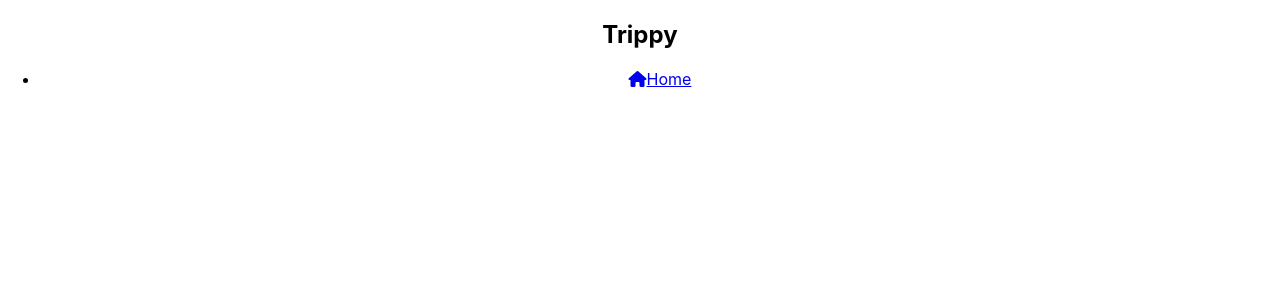
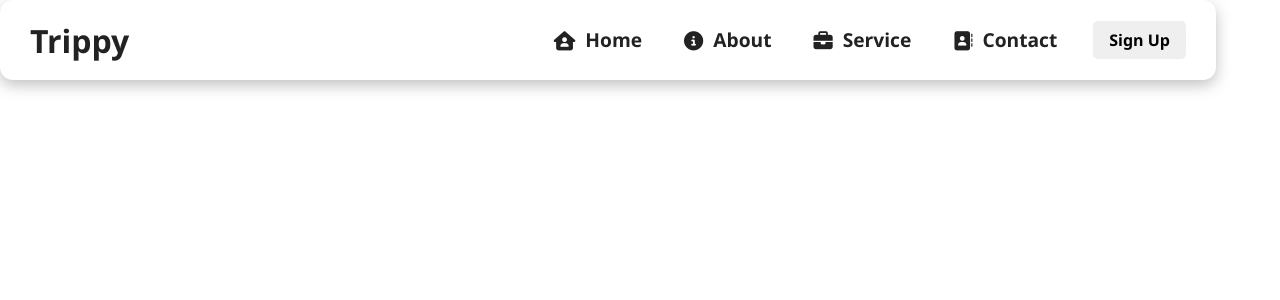
Before and after one commit to DilankaRW/Travel-Web, a React (Create React App) app: page / in a window 1280 px wide. Shown: the top 300 px of the page. Built offline with nearby package versions, Linux system fonts and the light colour scheme.

Commit message:
Navbar Commit

```diff
--- a/src/App.css
+++ b/src/App.css
@@ -1,38 +1,11 @@
+*{
+  margin: 0;
+  padding: 0;
+  box-sizing: border-box;
+  font-family: 'Segoe UI', Tahoma, Geneva, Verdana, sans-serif;
+
+}
+
 .App {
   text-align: center;
 }
-
-.App-logo {
-  height: 40vmin;
-  pointer-events: none;
-}
-
-@media (prefers-reduced-motion: no-preference) {
-  .App-logo {
-    animation: App-logo-spin infinite 20s linear;
-  }
-}
-
-.App-header {
-  background-color: #282c34;
-  min-height: 100vh;
-  display: flex;
-  flex-direction: column;
-  align-items: center;
-  justify-content: center;
-  font-size: calc(10px + 2vmin);
-  color: white;
-}
-
-.App-link {
-  color: #61dafb;
-}
-
-@keyframes App-logo-spin {
-  from {
-    transform: rotate(0deg);
-  }
-  to {
-    transform: rotate(360deg);
-  }
-}
--- a/src/components/Navbar.js
+++ b/src/components/Navbar.js
@@ -1,5 +1,6 @@
 import { Component } from "react";
 import "./NavbarStyles.css";
+import { MenuItems } from "./MenuItems";
 import { Link } from "react-router-dom";
 
 class Navbar extends Component{
@@ -7,10 +8,15 @@ class Navbar extends Component{
         return(
             <nav className="NavbarItems">
                 <h1 className="navbar-logo">Trippy</h1>
-                <ul className="nav-menu">
-                    <li>
-                        <a href="/"><i class="fa-solid fa-house"></i>Home</a>
-                    </li>
+                <ul className="navbar-menu">
+                    {MenuItems.map((item, index) => {
+                        return(
+                            <li key={index}>
+                                <a className={item.cName} href="/"><i className={item.icon}></i>{item.title}</a>
+                            </li>
+                        )
+                    })}
+                    <button>Sign Up</button>
                 </ul>
             </nav>
         )
--- a/src/components/NavbarStyles.css
+++ b/src/components/NavbarStyles.css
@@ -0,0 +1,64 @@
+.NavbarItems{
+    display: flex;
+    justify-content: space-between;
+    align-items: center;
+    padding: 0 30px;
+    box-shadow: 0 5px 15px 0 rgba(0, 0, 0, 0.25);
+    width: 95%;
+    height: 80px;
+    border-radius: 13px;
+}
+
+.navbar-logo{
+    color: #222;
+    font-size: 2rem;
+    cursor: pointer;
+}
+
+.navbar-menu{
+    display: grid;
+    grid-template-columns: repeat(6, auto);
+    grid-gap: 10px;
+    list-style: none;
+    align-items: center;
+}
+
+.nav-links{
+    text-decoration: none;
+    color: #222;
+    font-size: 1.2rem;
+    font-weight: 600;
+    padding: 0.7rem 1rem;
+    white-space: nowrap;
+}
+
+.nav-links i{
+    padding-right: 10px;
+}
+
+.nav-links:hover{
+    background-color: #01959a;
+    color: #fff;
+    border-radius: 4px;
+    transition: all 0.2s ease-in-out;
+}
+
+.nav-links-mobile{
+    display: none;
+}
+
+button{
+    padding: 0.5rem 1rem;
+    white-space: nowrap;
+    border-radius: 0.3rem;
+    font-size: 1rem;
+    font-weight: 600;
+    border: none;
+    cursor: pointer;
+    transition: 0.2s ease-in-out;
+}
+
+button:hover{
+    background-color: #151516;
+    color: #fff;
+}
```
